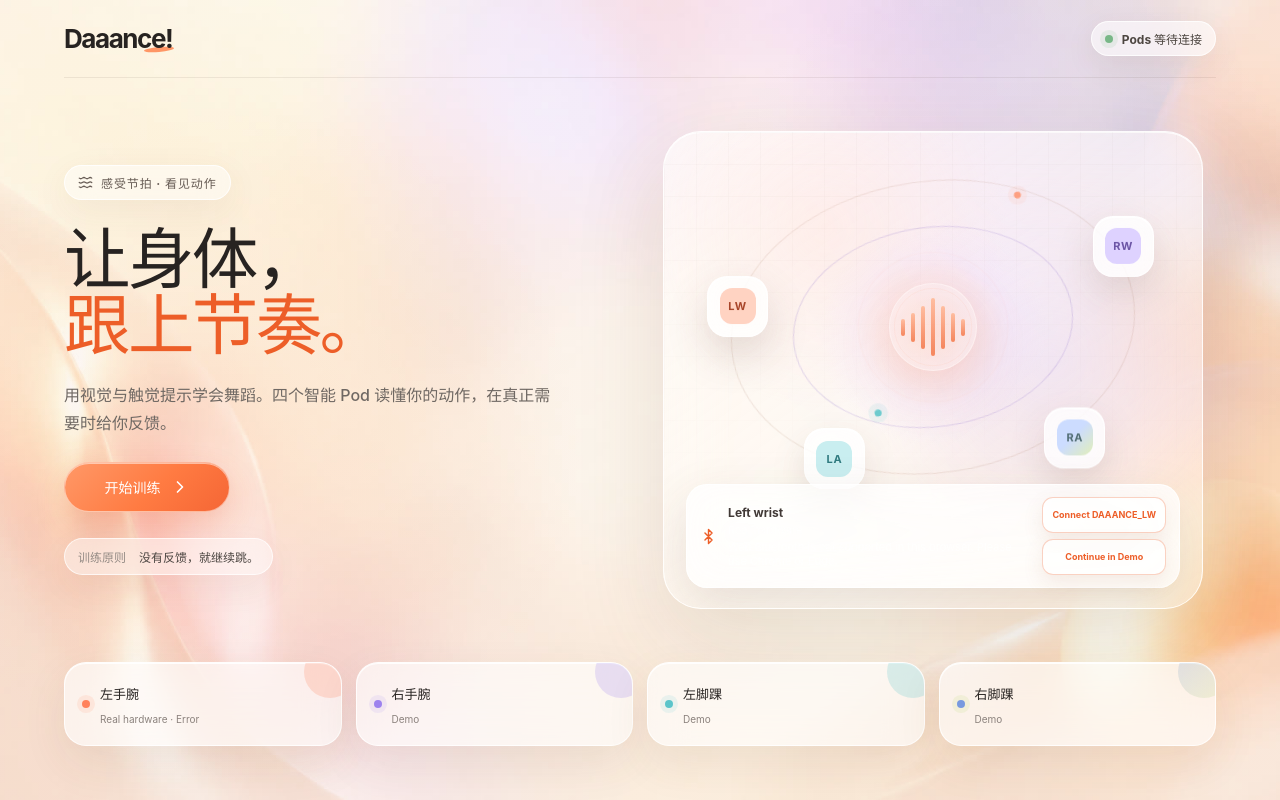
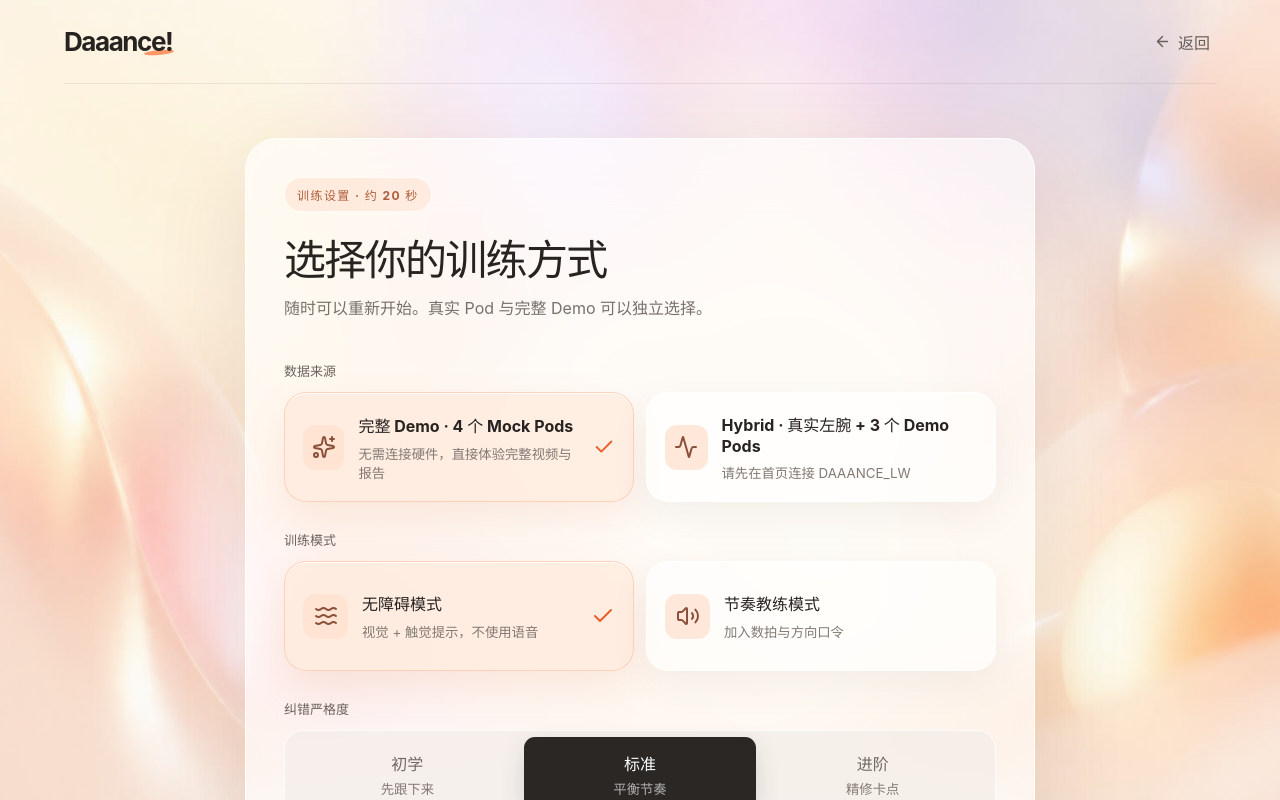
Before and after one commit to RimikoChu/daaance-web-mvp, a React (Vite) app: page / in a window 1280 px wide. Both pictures are taken after a click on the button "开始训练". Shown: the top 800 px of the page. Built offline with nearby package versions, Linux system fonts and the light colour scheme.

Commit message:
fix: keep demo available with hardware

```diff
--- a/src/App.tsx
+++ b/src/App.tsx
@@ -60,18 +60,8 @@
   const [podStates, setPodStates] = useState<PodStates>(() => ({ ...initialPodStates }))
   const podsReady = podStates.LEFT_WRIST === 'real-connected' || podStates.LEFT_WRIST === 'demo'
   const connectionRef = useRef<PodConnectionHandle>(null)
-  const startRequested = useRef(false)
-  const handleReady = useCallback(() => {
-    if (startRequested.current) onStart(controller.snapshot.state === 'connected')
-  }, [controller.snapshot.state, onStart])
-  const handleStart = () => {
-    if (podsReady) {
-      onStart(podStates.LEFT_WRIST === 'real-connected')
-      return
-    }
-    startRequested.current = true
-    connectionRef.current?.connect()
-  }
+  const handleReady = useCallback(() => {}, [])
+  const handleStart = () => onStart(podStates.LEFT_WRIST === 'real-connected')
   const readinessLabel = !podsReady
     ? 'Pods 等待连接'
     : podStates.LEFT_WRIST === 'real-connected' ? 'DAAANCE_LW 已连接' : 'Demo 已就绪'
@@ -108,15 +98,25 @@
   </main>
 }
 
-function Setup({ controller, feedbackMode, strictness, setFeedbackMode, setStrictness, onBack, onStart }: {
-  controller: LeftWristHardwareController; feedbackMode: TrainingMode; strictness: Strictness; setFeedbackMode: (m: TrainingMode) => void; setStrictness: (s: Strictness) => void; onBack: () => void; onStart: () => void
+function Setup({ controller, useRealHardware, feedbackMode, strictness, setUseRealHardware, setFeedbackMode, setStrictness, onBack, onStart }: {
+  controller: LeftWristHardwareController; useRealHardware: boolean; feedbackMode: TrainingMode; strictness: Strictness; setUseRealHardware: (value: boolean) => void; setFeedbackMode: (m: TrainingMode) => void; setStrictness: (s: Strictness) => void; onBack: () => void; onStart: () => void
 }) {
+  const hardwareConnected = controller.snapshot.state === 'connected'
   return <main className="page-shell setup-page soft-glass-theme">
     <nav><Logo /><button className="text-button" onClick={onBack}><ArrowLeft size={17} /> 返回</button></nav>
     <section className="setup-card">
       <div className="step-label">训练设置 · 约 20 秒</div>
       <h2>选择你的训练方式</h2>
-      <p>随时可以重新开始。本次体验将使用模拟动作数据。</p>
+      <p>随时可以重新开始。真实 Pod 与完整 Demo 可以独立选择。</p>
+      <h3>数据来源</h3>
+      <div className="choice-grid" role="group" aria-label="训练数据来源">
+        <button className={`choice ${!useRealHardware ? 'selected' : ''}`} onClick={() => setUseRealHardware(false)}>
+          <div className="choice-icon"><Sparkles /></div><span><strong>完整 Demo · 4 个 Mock Pods</strong><small>无需连接硬件，直接体验完整视频与报告</small></span>{!useRealHardware && <Check />}
+        </button>
+        <button className={`choice ${useRealHardware ? 'selected' : ''}`} disabled={!hardwareConnected} onClick={() => setUseRealHardware(true)}>
+          <div className="choice-icon"><Activity /></div><span><strong>Hybrid · 真实左腕 + 3 个 Demo Pods</strong><small>{hardwareConnected ? '使用已连接的 DAAANCE_LW' : '请先在首页连接 DAAANCE_LW'}</small></span>{useRealHardware && <Check />}
+        </button>
+      </div>
       <h3>训练模式</h3>
       <div className="choice-grid">
         <button className={`choice ${feedbackMode === 'accessibility' ? 'selected' : ''}`} onClick={() => setFeedbackMode('accessibility')}>
@@ -132,7 +132,7 @@
           <strong>{['初学', '标准', '进阶'][index]}</strong><small>{['先跟下来', '平衡节奏', '精修卡点'][index]}</small>
         </button>)}
       </div>
-      <div className="setup-note"><Activity size={18} /><span><strong>Mock IMU 已开启</strong>硬件未连接也可以完整体验动作检测。</span></div>
+      <div className="setup-note"><Activity size={18} /><span><strong>{useRealHardware ? 'Hybrid 模式' : 'Mock IMU 已开启'}</strong>{useRealHardware ? '真实左腕与三个 Demo Pod 将进入同一训练流程。' : '四个 Mock Pod 将完整展示视频、动作检测和复盘报告。'}</span></div>
       {import.meta.env.DEV && <HardwareTestPanel controller={controller} />}
       <button className="primary full" onClick={onStart}>开始舞蹈 <CirclePlay size={20} /></button>
     </section>
@@ -227,7 +227,7 @@
   }
 
   if (screen === 'home') return <Home controller={hardware} onStart={realHardware => { setUseRealHardware(realHardware); setScreen('setup') }} />
-  if (screen === 'setup') return <Setup controller={hardware} feedbackMode={feedbackMode} strictness={strictness} setFeedbackMode={setFeedbackMode} setStrictness={setStrictness} onBack={() => setScreen('home')} onStart={() => {
+  if (screen === 'setup') return <Setup controller={hardware} useRealHardware={useRealHardware} feedbackMode={feedbackMode} strictness={strictness} setUseRealHardware={setUseRealHardware} setFeedbackMode={setFeedbackMode} setStrictness={setStrictness} onBack={() => setScreen('home')} onStart={() => {
     if (useRealHardware) setScreen('countdown')
     else startTraining(mockSource, false)
   }} />
```
Also changed, not shown: 1 other file (tests, documents, lock files or other folders).
